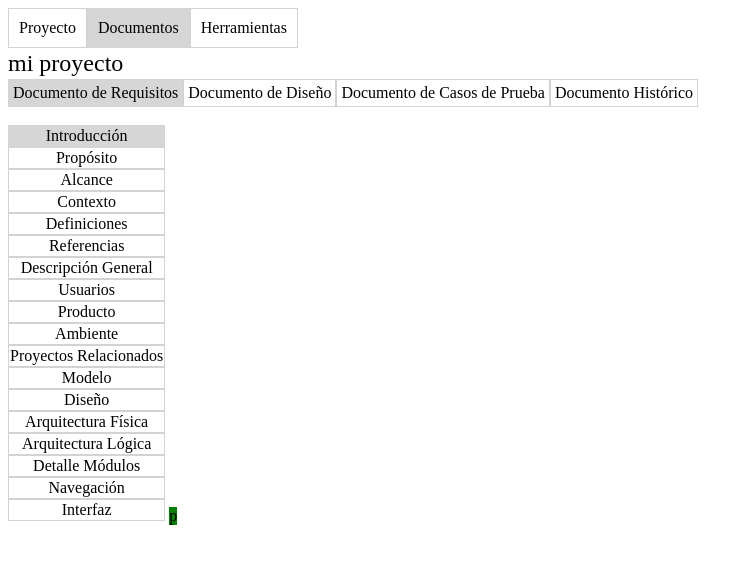
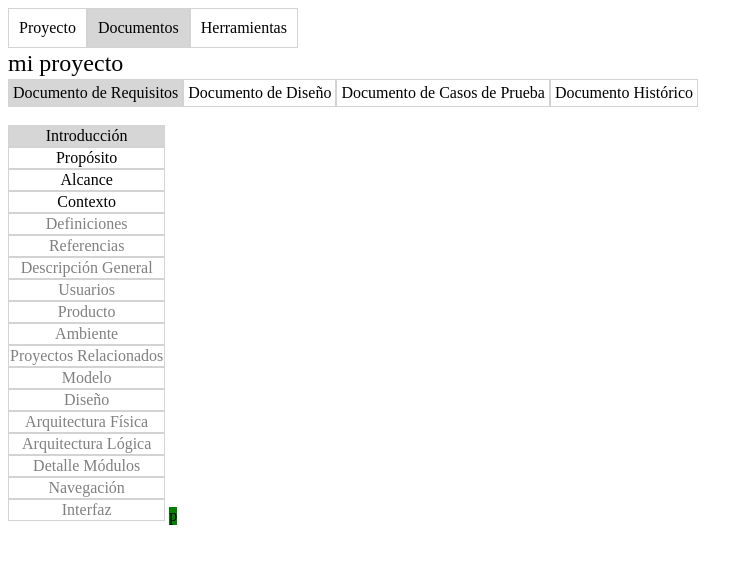
Before and after one commit to pancho1313/reqApp, a Django app: page /documentos/requisitos/ in a window 1280 px wide. Shown: the top 564 px of the page, without its empty margins (0-753 px from the left). Run offline with Django 3.2, Linux system fonts and the light colour scheme; parts of the project's set-up code (start-up, migrations or seed data) failed here and were passed over; some libraries are stand-ins or nearby versions.

Commit message:
submenu de párrafos deshabilitados de Documento

```diff
--- a/reqAdmin/reqApp/static/css/reqApp.css
+++ b/reqAdmin/reqApp/static/css/reqApp.css
@@ -348,3 +348,15 @@ a.selec[name='parrafo']
 {
 background-color:#D6D6D6;
 }
+
+.parrafos span
+{
+display:block;
+width:auto;
+color:Gray;
+background-color:White;
+text-align:center;
+padding:1px;
+text-decoration:none;
+border: 1px solid LightGray;
+}
--- a/reqAdmin/reqApp/views.py
+++ b/reqAdmin/reqApp/views.py
@@ -180,12 +180,17 @@ def viewHT(request):
     return elementView(request, mensajes, HTForm, 'reqApp/proyecto/HT/HT.html', 'reqApp/proyecto/HT/HT_form.html', Hito, listaAtributos, navbar)
 
 ################################# Documentos #############################
-def docView(request, navbar):
+def docView(request, navbar, activos):
     parrafo =  request.GET.get('parrafo', PARRAFOS_CHOICES[0][0])
-
+    parrafos = []
+    for pa in PARRAFOS_CHOICES:
+        activo = False
+        if pa[0] in activos:
+            activo = True
+        parrafos.append({'tipo':pa[0], 'nombre':pa[1], 'activo':activo})
     context = {
         'navbar':navbar,
-        'parrafos':PARRAFOS_CHOICES,
+        'parrafos':parrafos,
         'parrafo':parrafo,
     }
 
@@ -193,7 +198,13 @@ def docView(request, navbar):
 
 def docRequisitos(request):
     navbar = {'1':'documentos', '2':'requisitos'}
-    return docView(request, navbar)
+    parrafos = [
+        'introduccion',
+        'proposito',
+        'alcance',
+        'contexto',
+    ]
+    return docView(request, navbar, parrafos)
 
 def docDiseno(request):
     navbar = {'1':'documentos', '2':'diseno'}
--- a/reqAdmin/templates/reqApp/documentos/documentos.html
+++ b/reqAdmin/templates/reqApp/documentos/documentos.html
@@ -3,11 +3,15 @@
 
 <br/>
 <div>
-    <div style="display: inline-block;width:auto;background-color:Red">
+    <div style="display: inline-block;width:auto;">
         <div class="parrafos">
             <ul>
             {% for pa in parrafos %}
-                <li><a name="parrafo" {% ifequal parrafo pa.0 %} class="selec" {% endifequal %} href="?parrafo={{ pa.0 }}">{{ pa.1 }}</a></li>
+                {% if pa.activo %}
+                    <li><a name="parrafo" {% ifequal parrafo pa.tipo %} class="selec" {% endifequal %} href="?parrafo={{ pa.tipo }}">{{ pa.nombre }}</a></li>
+                {% else %}
+                    <li><span>{{ pa.nombre }}</span></li>
+                {% endif %}
             {% endfor %}
             </ul>
         </div>
```
Also changed, not shown: reqAdmin/reqApp/models.py (+16 -1 lines).
